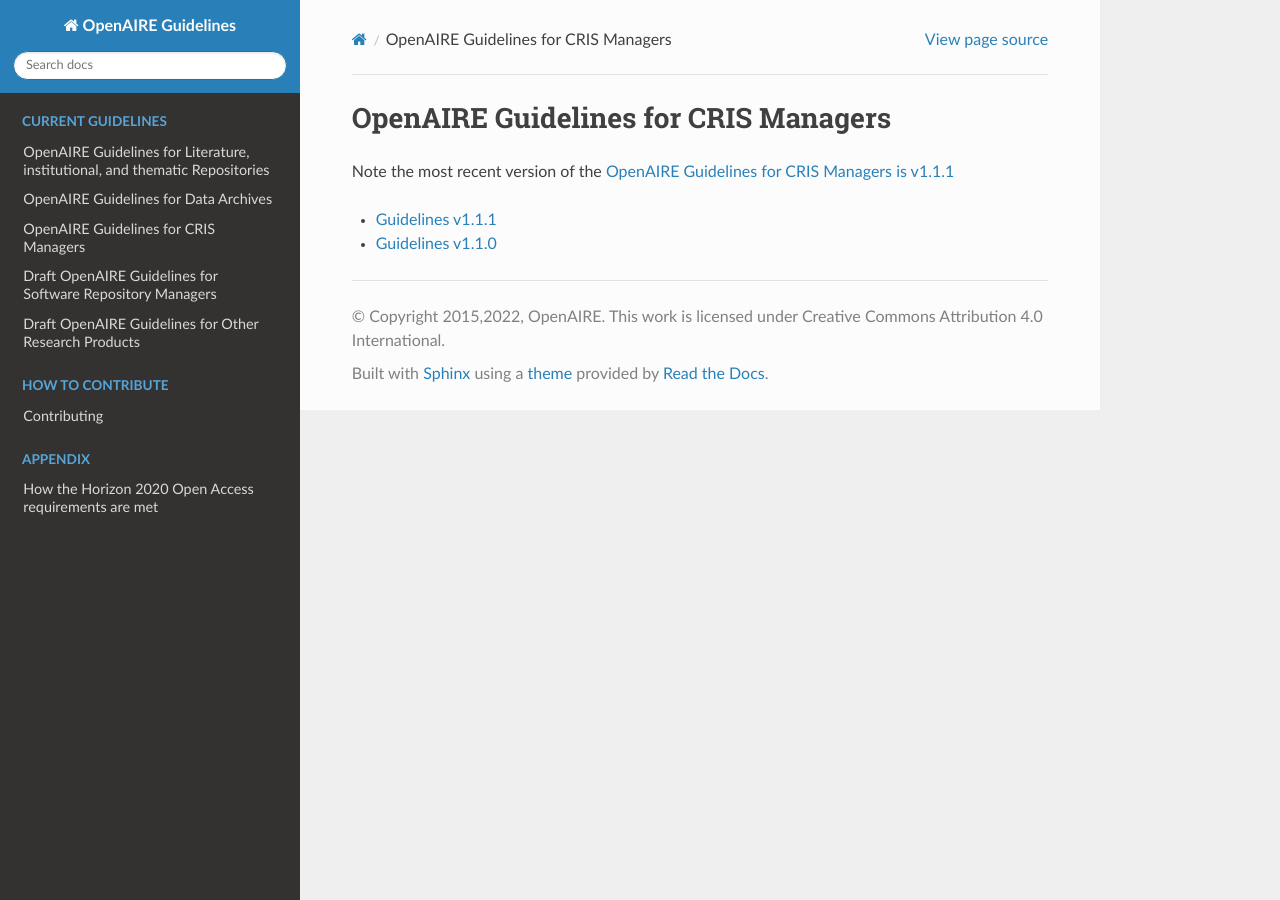
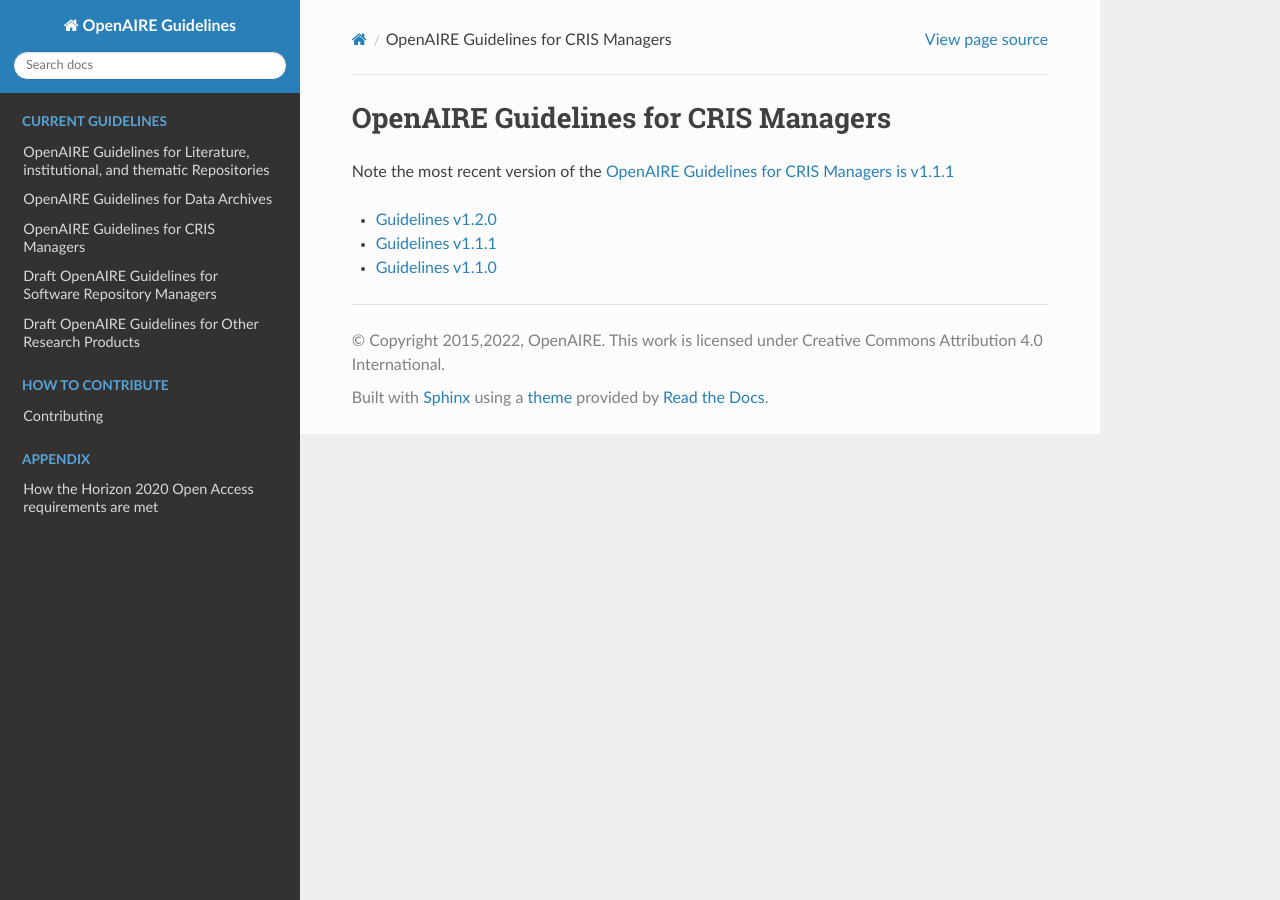
Before and after one commit to openaire/guidelines, a Sphinx documentation site: the page built from docs/cris/index.rst, in a window 1280 px wide. Built offline with Sphinx 7.4.7 and the Read the Docs theme 2.0.0, drawn with Linux system fonts in a browser that asks for light colours.

Commit message:
Update cris / index.rst
Add a line to highlight v1.2.0

```diff
--- a/docs/cris/index.rst
+++ b/docs/cris/index.rst
@@ -8,5 +8,6 @@ Note the most recent version of the `OpenAIRE Guidelines for CRIS Managers is v1
 .. toctree::
    :maxdepth: 1
 
+   Guidelines v1.2.0 <https://openaire-guidelines-for-cris-managers.readthedocs.io/en/v1.2.0/>
    Guidelines v1.1.1 <https://openaire-guidelines-for-cris-managers.readthedocs.io/en/v1.1.1/>
    Guidelines v1.1.0 <https://openaire-guidelines-for-cris-managers.readthedocs.io/en/v1.1.0/>
```
